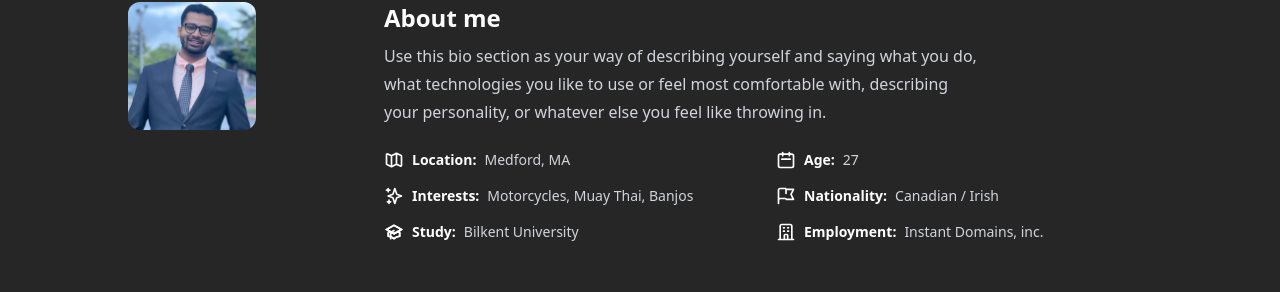
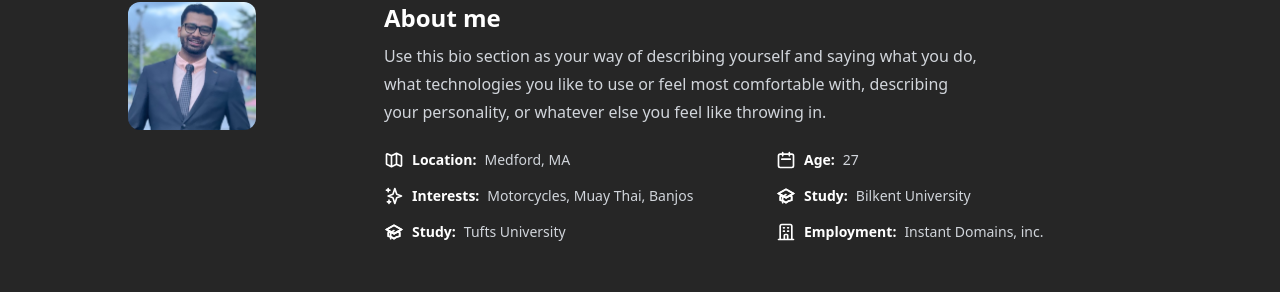
Before and after one commit to zaidikumail/kumailzaidi, a Next.js app: page / in a window 1280 px wide. Shown: the part 894-1186 px from the top of the page. Built offline with nearby package versions, Linux system fonts and the light colour scheme.

Commit message:
Update data.tsx

```diff
--- a/src/data/data.tsx
+++ b/src/data/data.tsx
@@ -108,8 +108,8 @@ export const aboutData: About = {
     {label: 'Location', text: 'Medford, MA', Icon: MapIcon},
     {label: 'Age', text: '27', Icon: CalendarIcon},
     {label: 'Interests', text: 'Motorcycles, Muay Thai, Banjos', Icon: SparklesIcon},
-    {label: 'Nationality', text: 'Canadian / Irish', Icon: FlagIcon},
     {label: 'Study', text: 'Bilkent University', Icon: AcademicCapIcon},
+    {label: 'Study', text: 'Tufts University', Icon: AcademicCapIcon},
     {label: 'Employment', text: 'Instant Domains, inc.', Icon: OfficeBuildingIcon},
   ],
 };
```
